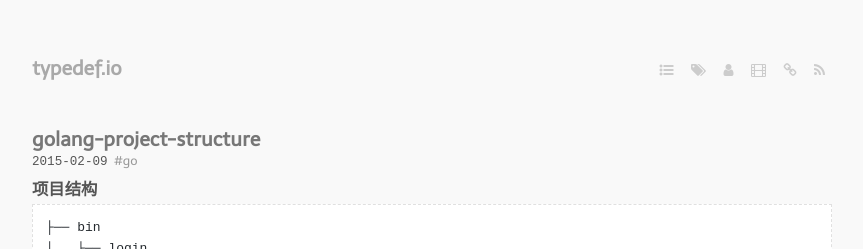
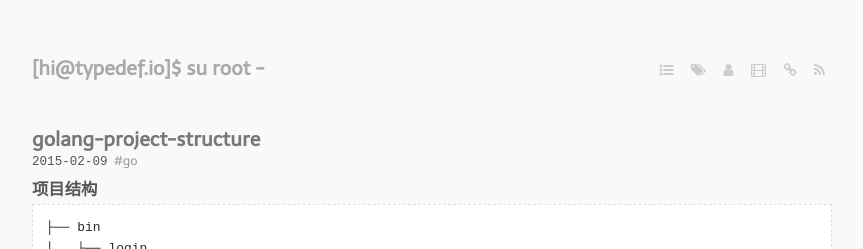
Before and after one commit to hfuCN/Pages, a Jekyll site: the page built from index.markdown, in a window 1280 px wide. Shown: the top 249 px of the page, without its empty margins (208-1071 px from the left). Built offline with Jekyll 4.4.1, drawn with Linux system fonts in a browser that asks for light colours; nearby versions of some CDN libraries; some web fonts are replaced; Markdown is read by kramdown in place of the engine named in the settings.

Commit message:
fix: rebuild site.name
Signed-off-by: Hu Fu <askfuhu@gmail.com>

```diff
--- a/_layouts/default.html
+++ b/_layouts/default.html
@@ -21,7 +21,7 @@
       <div id="main" role="main">
         <header>
           <div id="header">
-            <h1><a title="hi@{{ site.name }}$ su root - " class="" href="/">{{ site.name }}</a></h1>
+            <h1><a title="{{ site.name }}" class="" href="/">[hi@{{ site.name }}]$ su root -</a></h1>
           </div>
           <nav>
             {% for nav in site.navigations %}
```
